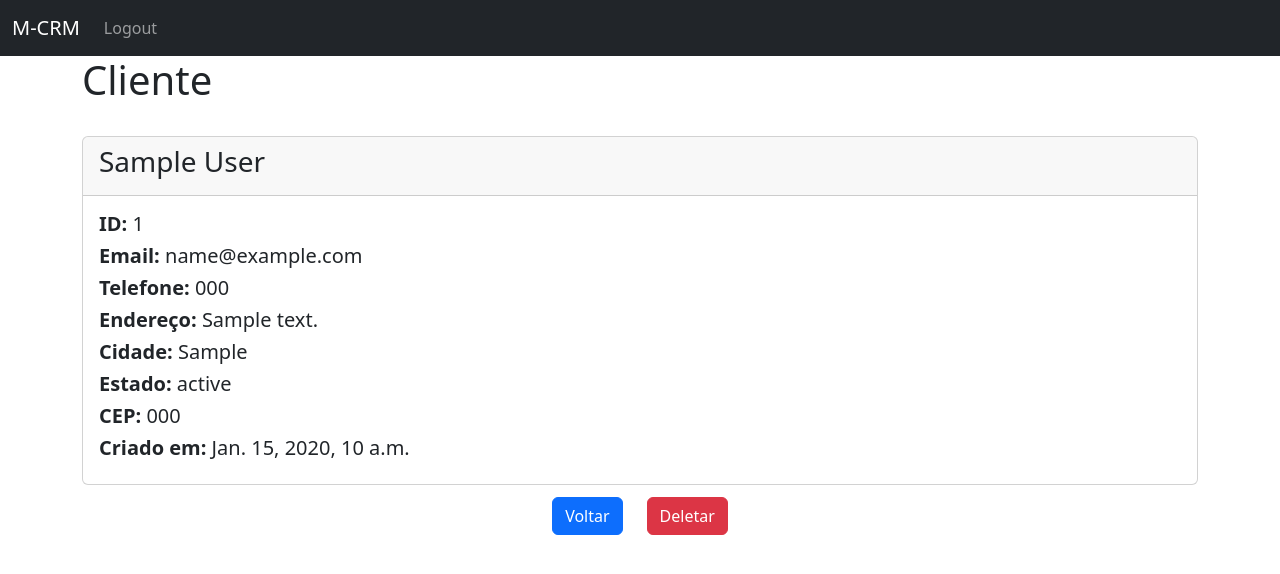
After one commit to Mannelz/Django, a Django app: page /record/1 in a window 1280 px wide. The commit adds this page. Shown: the top 574 px of the page. Run offline with Django 5.2, Linux system fonts and the light colour scheme; a user stored in the database is signed in; tables that the repository leaves empty hold one stand-in row (values such as "Sample post").

Commit message:
create customer card

```diff
--- a/website/templates/home.html
+++ b/website/templates/home.html
@@ -20,7 +20,7 @@
   <tbody>
     {% if records %} {% for record in records %}
     <tr>
-      <td>{{ record.id }}</td>
+      <td><a href="{% url 'record' record.id %}">{{ record.id }}</a></td>
       <td>{{ record.first_name }} {{ record.last_name }}</td>
       <td>{{ record.email }}</td>
       <td>{{ record.phone }}</td>
--- /dev/null
+++ b/website/templates/record.html
@@ -0,0 +1,26 @@
+{% extends 'base.html' %} {% block content %}
+<h1>Cliente</h1>
+
+<br />
+
+<div class="card">
+  <div class="card-header">
+    <h3>{{ customer_record.first_name }} {{customer_record.last_name}}</h3>
+  </div>
+  <div class="card-body">
+    <h5><strong>ID: </strong>{{ customer_record.id }}</h5>
+    <h5><strong>Email: </strong>{{ customer_record.email }}</h5>
+    <h5><strong>Telefone: </strong>{{ customer_record.phone }}</h5>
+    <h5><strong>Endereço: </strong>{{ customer_record.address }}</h5>
+    <h5><strong>Cidade: </strong>{{ customer_record.city }}</h5>
+    <h5><strong>Estado: </strong>{{ customer_record.state }}</h5>
+    <h5><strong>CEP: </strong>{{ customer_record.zipcode }}</h5>
+    <h5><strong>Criado em: </strong>{{ customer_record.created_at }}</h5>
+  </div>
+</div>
+
+<div style="display: flex; justify-content: center; align-items: center">
+  <a class="btn btn-primary" style="margin: 12px 12px" href="{% url 'home' %}">Voltar</a>
+  <a class="btn btn-danger" style="margin: 12px 12px" href="{% url 'home' %}">Deletar</a>
+</div>
+{% endblock %}
--- a/website/urls.py
+++ b/website/urls.py
@@ -6,4 +6,5 @@ urlpatterns = [
     path('login/', views.login_user, name='login'),
     path('logout/', views.logout_user, name='logout'),
     path('register/', views.register_user, name='register'),
+    path('record/<int:pk>', views.customer_record, name='record'),
 ]
--- a/website/views.py
+++ b/website/views.py
@@ -52,3 +52,11 @@ def register_user(request):
         return render(request, 'register.html', {'form':form})
 
     return render(request, 'register.html', {'form':form})
+
+def customer_record(request, pk):
+    if request.user.is_authenticated:
+        customer_record = Record.objects.get(id=pk)
+        return render(request, 'record.html', {'customer_record':customer_record})
+    else:
+        messages.error(request, 'Você precisa estar logado para acessar esta página!')
+        return redirect('login')
```
